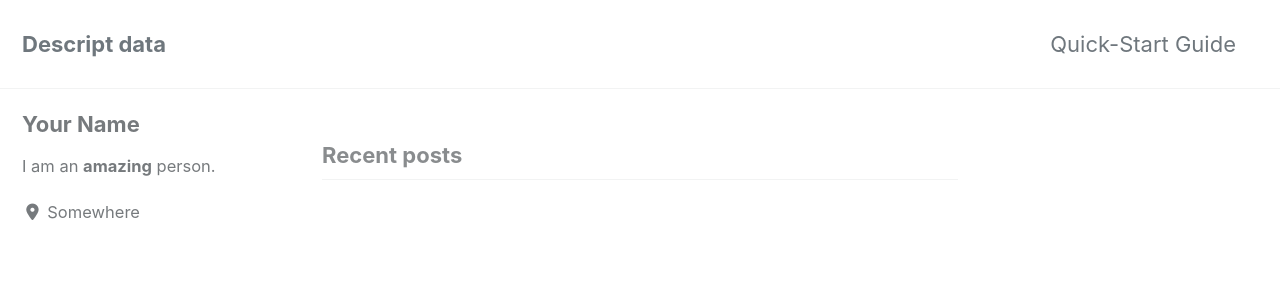
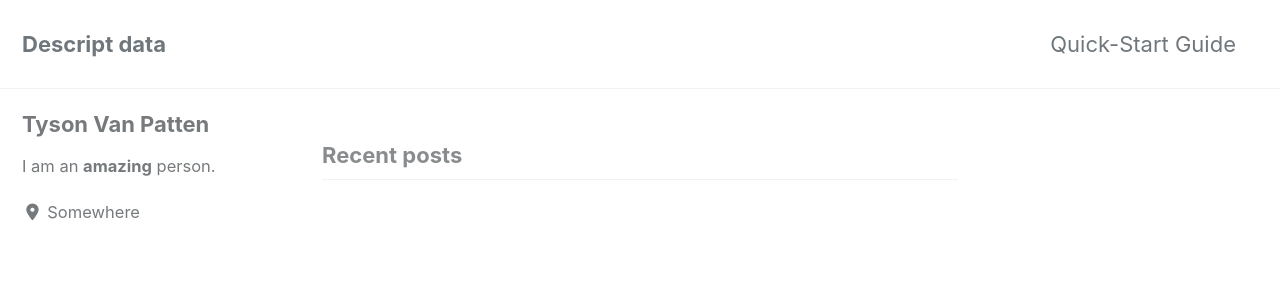
Before and after one commit to tvanpat/tvanpat, a Jekyll site: the page built from index.html, in a window 1280 px wide. Shown: the top 306 px of the page. Built offline with Jekyll 4.4.1, drawn with Linux system fonts in a browser that asks for light colours; cached includes are drawn as plain includes; nearby versions of some CDN libraries; the list of posts is cut into pages by our own code.

Commit message:
Update _config.yml

```diff
--- a/_config.yml
+++ b/_config.yml
@@ -107,7 +107,7 @@ analytics:
 
 # Site Author
 author:
-  name             : "Your Name"
+  name             : "Tyson Van Patten"
   avatar           : # path of avatar image, e.g. "/assets/images/bio-photo.jpg"
   bio              : "I am an **amazing** person."
   location         : "Somewhere"
```
